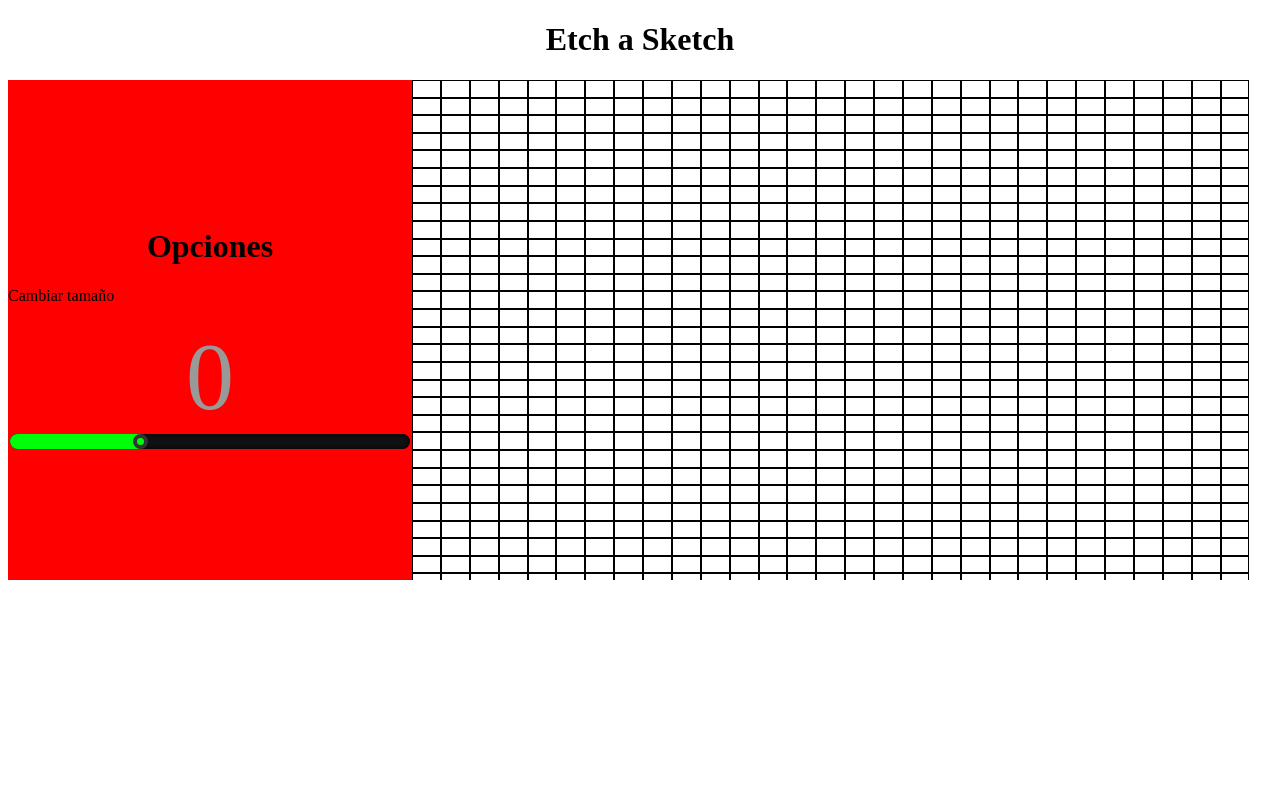
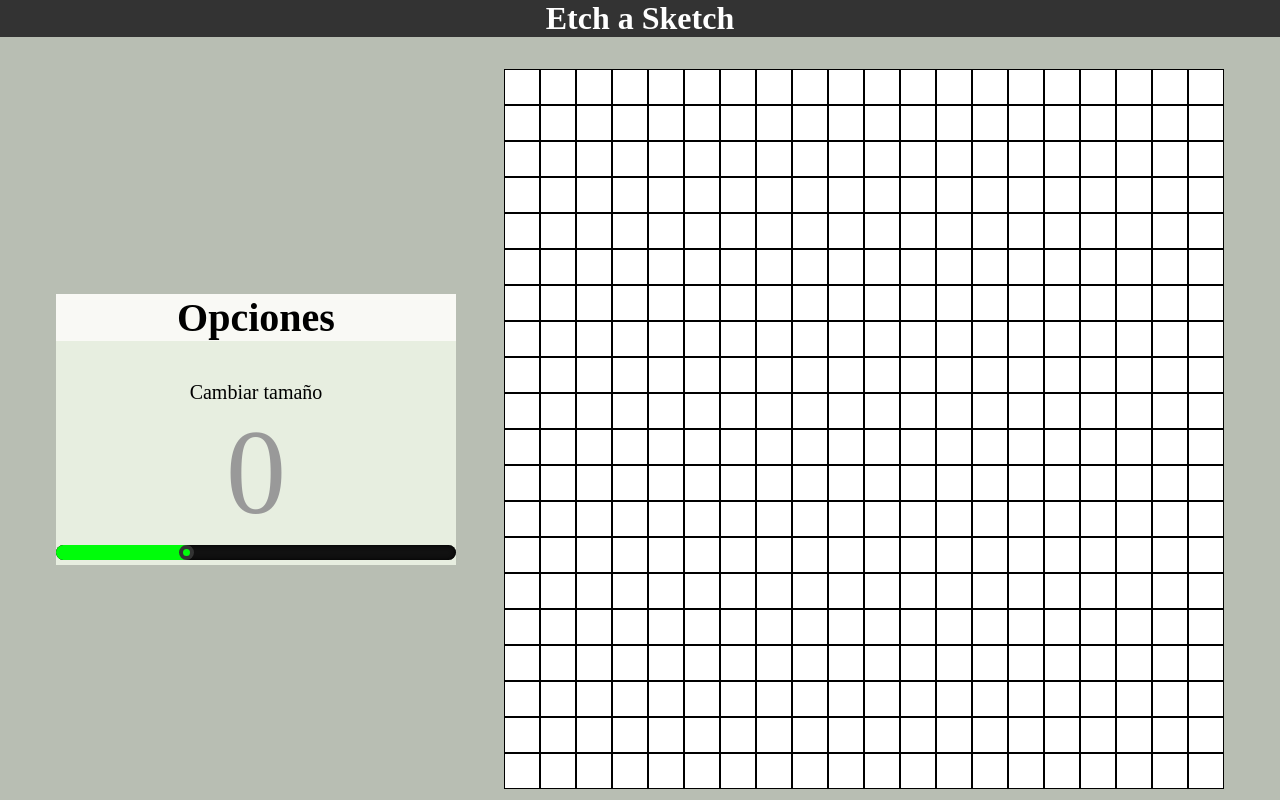
Before and after one commit to Francisrjs/Etch-a-Sketch, a plain HTML site: page index.html in a window 1280 px wide. Drawn offline with Linux system fonts and the light colour scheme.

Commit message:
arreglo la pizarra ahora es un cradado, agrego mas estilo

```diff
--- a/index.html
+++ b/index.html
@@ -8,6 +8,7 @@
 </head>
 <body>
     <h1>Etch a Sketch</h1>
+    <div class="container_flex">
     <div class="main">
 
         <div class="options_grid">
@@ -19,11 +20,11 @@
               </div>
 
         </div>
-        <div class="container_grid">
 
-        </div>
     </div>
+    <div class="container_grid"> </div>
 
+    </div>
     <script src="script.js"></script>
 </body>
 </html>
--- a/script.js
+++ b/script.js
@@ -1,8 +1,8 @@
-const grid = document.querySelector(".container_grid");
-let gridSize = 32;
+let gridSize = 20;
 
 // creo los cuadrados
 function createGrid() {
+  grid = document.querySelector(".container_grid");
   for (let i = 0; i < gridSize * gridSize; i++) {
     var gridSquare = document.createElement("div");
 
@@ -18,8 +18,8 @@ function createGrid() {
     });
 
     // Ajusto el estilo con la corrección en las comillas
-    gridSquare.style.width = `calc(100% / ${gridSize})`;
-    gridSquare.style.height = `calc(100% / ${gridSize})`;
+    gridSquare.style.width = `calc(${100}%  / ${gridSize})`;
+    gridSquare.style.height = `calc(${100}%  / ${gridSize})`;
 
     // Adjunto el cuadrado al contenedor correcto
     grid.appendChild(gridSquare);
--- a/style.css
+++ b/style.css
@@ -1,31 +1,59 @@
+/* Parte principal */
+* {
+  margin: 0;
+  padding: 0;
+}
+*,
+*::after,
+*::before {
+  box-sizing: border-box;
+}
+body {
+  background-color: #b8beb3;
+}
 .main {
+  border-radius: 1px solid;
+  border-color: black;
+}
+.container_flex {
   display: flex;
-  background-color: red;
   flex-direction: row;
+  align-items: center;
   justify-content: center;
-  align-items: center;
+  gap: 3em;
 }
 .container_grid {
-  background-color: rgb(255, 255, 255);
+  width: 45rem;
+  height: 45rem;
+  background-color: white;
   display: flex;
   flex-wrap: wrap;
-  flex: 1 auto;
-  border-color: rgba(18, 196, 30, 0.507);
-  border-radius: 5px solid;
-  width: 960px;
-  height: 500px;
-  overflow: hidden;
-  color: black;
+  margin-block: 2rem;
+  margin: 0;
+  border: 2rem solid var(--clr-light-grey);
 }
 
-.options {
-  background-color: aqua;
-  align-items: center;
-  justify-content: center;
+/* Opciones */
+.options_grid {
+  background-color: #e7eee0;
+  display: flex;
+  flex-direction: column;
+  margin: 0;
+  text-align: center;
+  font-size: 20px;
 }
-h1,
-.options > h1 {
+
+.options_grid > h1 {
+  background-color: #f9f9f5;
+  color: black;
+  margin-top: 0;
+}
+h1 {
   text-align: center;
+  background-color: #333333;
+  margin-top: 0;
+  margin-bottom: 1em;
+  color: white;
 }
 
 #rangeValue {
```
